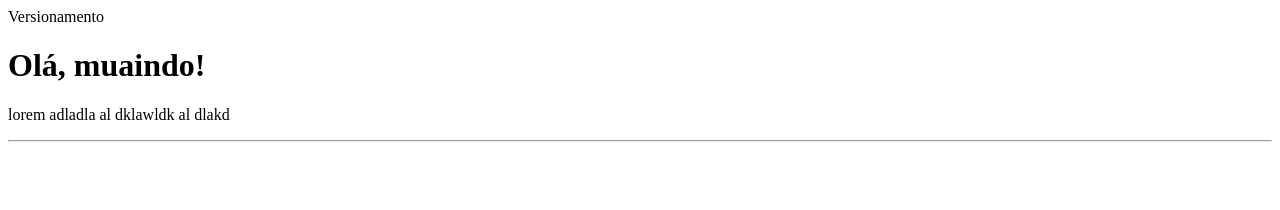
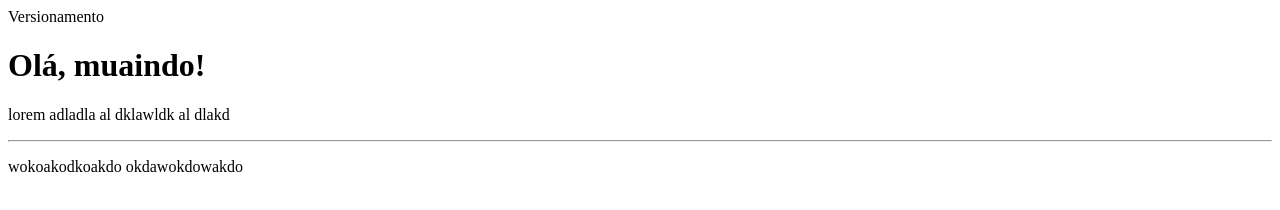
Before and after one commit to DaviPinheiro-Ricco/Ola-Mundo, a plain HTML site: page Index.html in a window 1280 px wide. Drawn offline with Linux system fonts and the light colour scheme.

Commit message:
2º Paragrafo criado

```diff
--- a/Index.html
+++ b/Index.html
@@ -9,6 +9,7 @@
     <h1>Olá, muaindo!</h1>
     <p>lorem adladla al dklawldk al dlakd</p>
     <hr>
+    <p>wokoakodkoakdo okdawokdowakdo</p>
 <body>
 
 </body>
```
